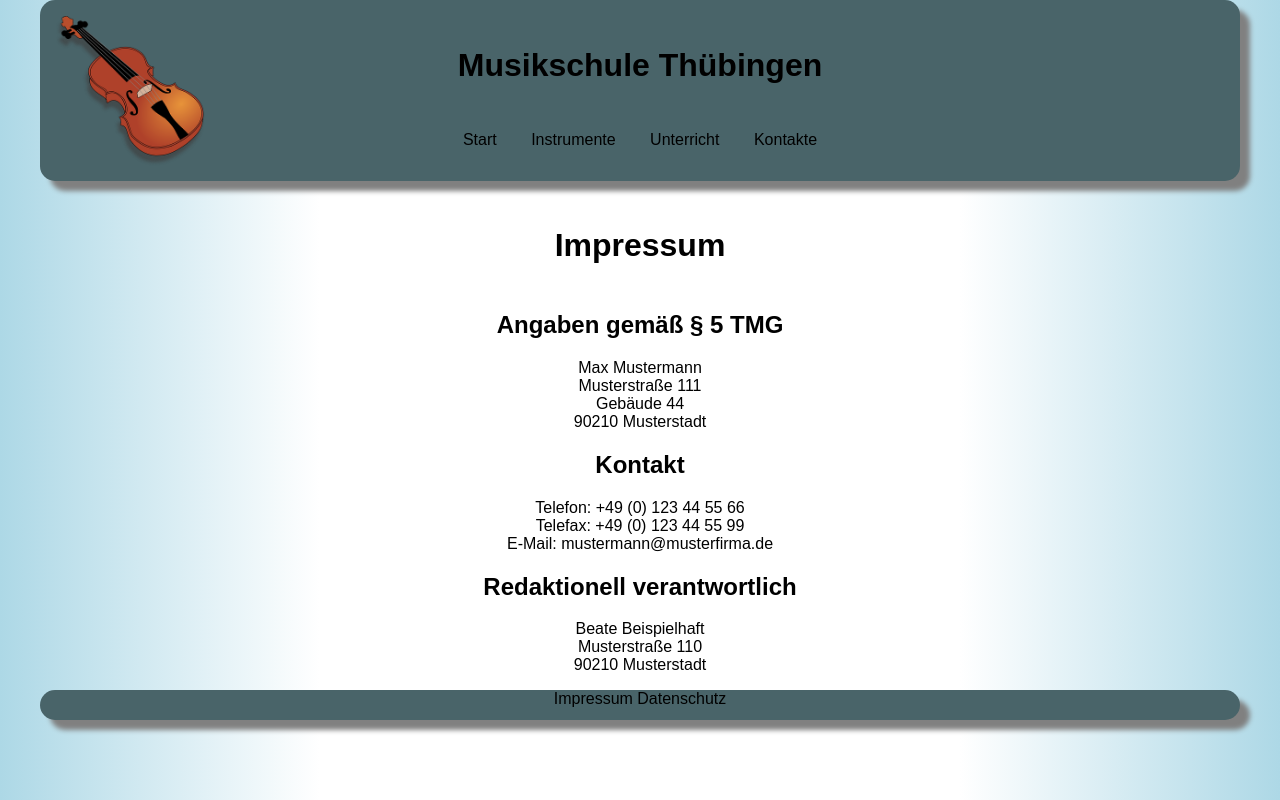
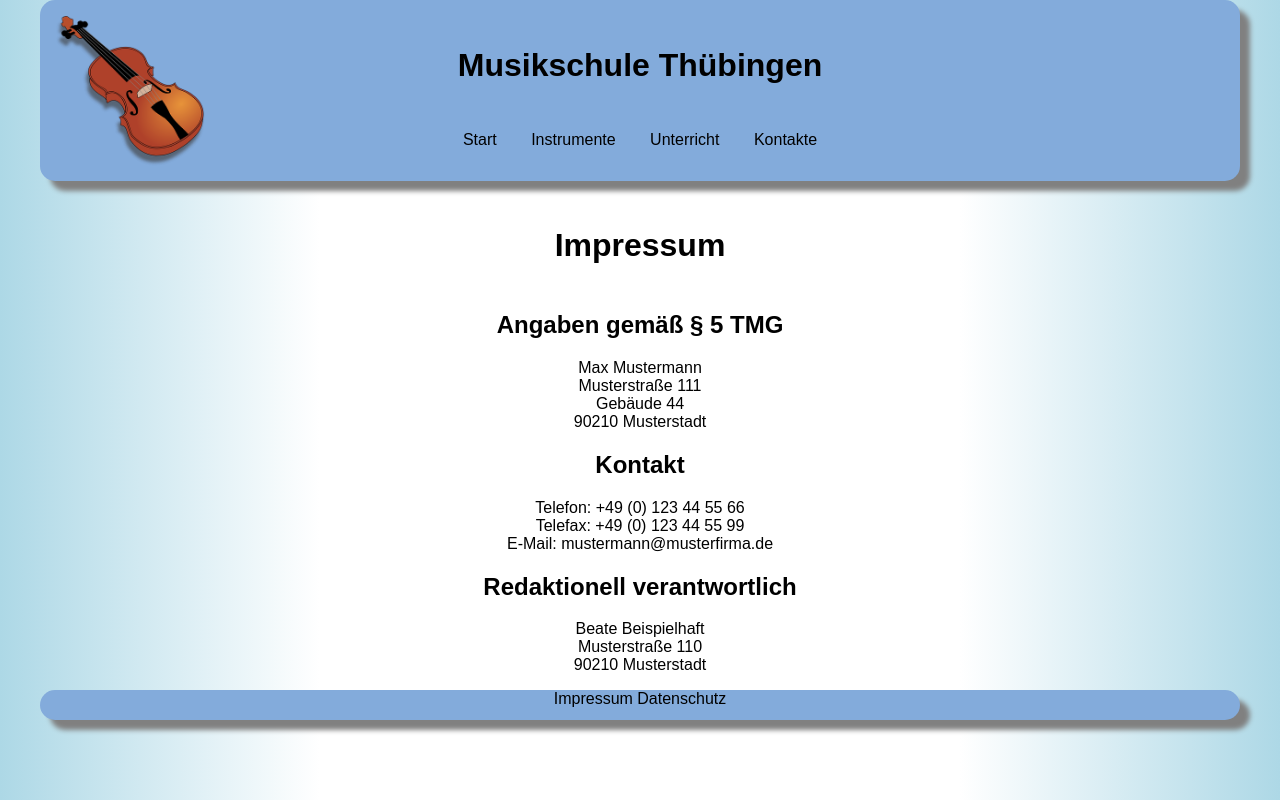
Before and after one commit to Frozz3/Musikschule-Website, a PHP site: page /Impressum.html in a window 1280 px wide. Run offline with PHP 8.4, Linux system fonts and the light colour scheme.

Commit message:
Update Impressum.css

```diff
--- a/Impressum.css
+++ b/Impressum.css
@@ -1,6 +1,6 @@
  /*START Header */
  .blockLook{
-    background-color:#496469 /*#CCCCCC*/;
+    background-color: #83abdb;
     border-radius: 15px;
     box-shadow: 10px 10px 5px gray;/*gray*/
     margin-bottom: 10px;
```
